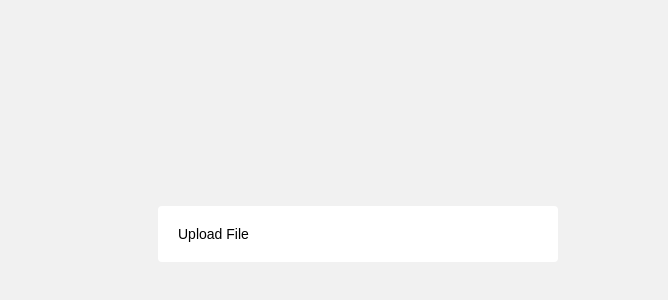
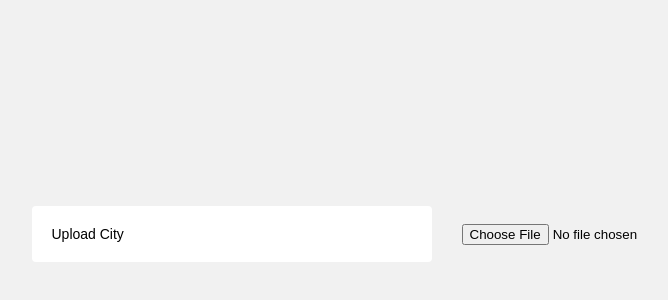
Before and after one commit to SouBeatrizKaroline/HackaConnection2023_FrontEnd, a React (Create React App) app: page / in a window 1280 px wide. Shown: the part 166-466 px from the top of the page, without its empty margins (282-950 px from the left). Built offline with nearby package versions, Linux system fonts and the light colour scheme.

Commit message:
Add component upload

```diff
--- a/src/App.js
+++ b/src/App.js
@@ -4,12 +4,13 @@ import GlobalStyle from "./styles/global";
 
 import { Container, Content } from "./styles";
 
+import Upload from "./components/Upload";
+
 function App() {
-  const [name, setName] = useState("");
-  const [selectedFile, setSelectedFile] = useState(null);
   return (
     <Container>
-      <Content>Upload File</Content>
+      <Content>Upload City</Content>
+      <Upload />
       <GlobalStyle />
     </Container>
   );
--- /dev/null
+++ b/src/components/Upload/index.js
@@ -0,0 +1,9 @@
+import React from 'react'
+
+export default function index() {
+  return (
+    <div>
+        <input type="file" />
+    </div>
+  )
+}
```
Also changed, not shown: src/components/Upload/styles.js (added), src/components/styles.js (deleted).
